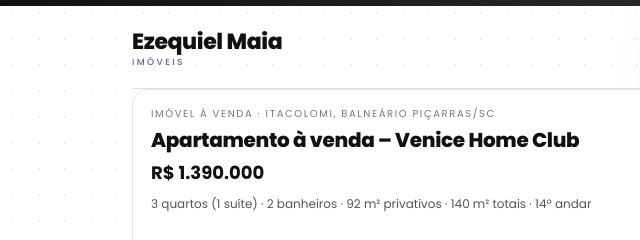
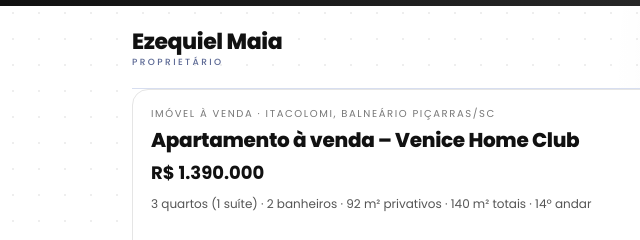
Before and after one commit to Trafseg/ezequiel-venice-1106, a plain HTML site: page index.html in a window 1280 px wide. Shown: the top 240 px of the page, 0-640 px from the left. Drawn offline with Linux system fonts and the light colour scheme.

Commit message:
Atualização via Central Trafficfy

```diff
--- a/index.html
+++ b/index.html
@@ -138,7 +138,7 @@ fbq('track','PageView');
 </head>
 <body>
 <div class="shell">
-<header class="header"><div class="brand"><div class="wordmark">Ezequiel Maia<small>IMÓVEIS</small></div></div><span class="label">Atendimento personalizado</span></header>
+<header class="header"><div class="brand"><div class="wordmark">Ezequiel Maia<small>PROPRIETÁRIO</small></div></div><span class="label">Atendimento personalizado</span></header>
 <section class="imovel-card" aria-label="Imóvel"><div class="imovel-info"><div class="imovel-tag">Imóvel à venda · Itacolomi, Balneário Piçarras/SC</div><h2 class="imovel-titulo">Apartamento à venda – Venice Home Club</h2><p class="imovel-preco">R$ 1.390.000</p><p class="imovel-specs">3 quartos (1 suíte) · 2 banheiros · 92 m² privativos · 140 m² totais · 14º andar</p></div><div class="imovel-miniaturas"><img src="FOTOS/f01.jpeg" alt="Foto do imóvel" loading="lazy"><img src="FOTOS/f02.jpeg" alt="Foto do imóvel" loading="lazy"><img src="FOTOS/f03.jpeg" alt="Foto do imóvel" loading="lazy"><img src="FOTOS/f04.jpeg" alt="Foto do imóvel" loading="lazy"></div></section>
 <div class="progress-area" id="progressArea" hidden><div class="progress-meta"><span id="progressText"></span><span id="progressPercent"></span></div><div class="track" role="progressbar" aria-label="Progresso do formulário" aria-valuemin="0" aria-valuemax="100" aria-valuenow="0"><div class="fill" id="fill"></div></div></div>
 <main id="main"></main>
```
